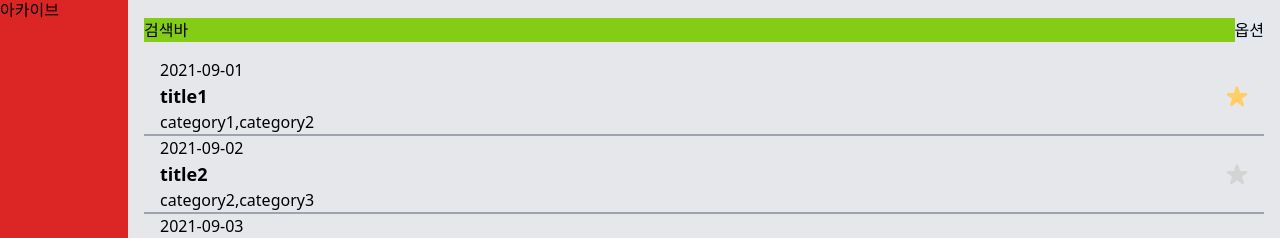
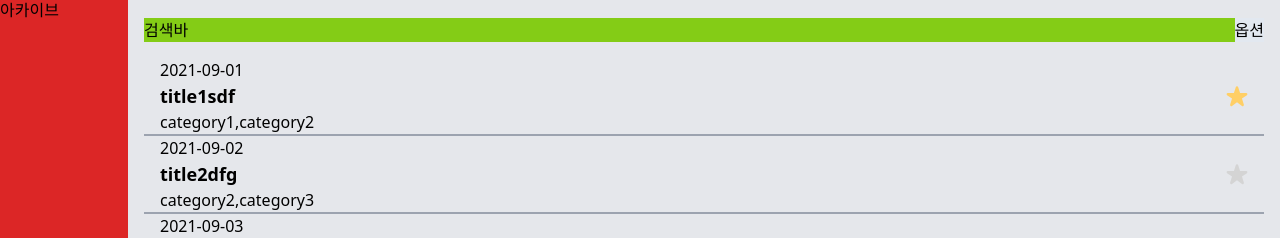
Before and after one commit to Daeun-100/mistake-log, a React (Vite) app: page / in a window 1280 px wide. Shown: the part 132-370 px from the top of the page. Built offline with nearby package versions, Linux system fonts and the light colour scheme.

Commit message:
feat(atom) : atom 파일 생성 및 로그 리스트 전역상태로 변경

```diff
--- /dev/null
+++ b/src/atom.ts
@@ -0,0 +1,43 @@
+import { atom } from 'jotai';
+import { FormFields } from './types';
+
+const mockDatalist: FormFields[] = [
+  {
+    timestamp: '2021-09-01',
+    title: 'title1sdf',
+    category: ['category1', 'category2'],
+    favorite: true,
+    description: 'description1lsdkfjlsdkfjlsdkfjalsdkfjalsdfkjaldfkjaldkfjl',
+    solution: 'solution1sdf.kjsdlfkjsdlfkjsldfkja',
+    insights: 'insights1dfglkjfdlgkdjfgl',
+    severity: 1,
+    frequency: 1,
+    status: 'active',
+  },
+  {
+    timestamp: '2021-09-02',
+    title: 'title2dfg',
+    category: ['category2', 'category3'],
+    favorite: false,
+    description: 'description2',
+    solution: 'solution2',
+    insights: 'insights2',
+    severity: 2,
+    frequency: 2,
+    status: 'active',
+  },
+  {
+    timestamp: '2021-09-03',
+    title: 'title3',
+    category: ['category3', 'category4'],
+    favorite: true,
+    description: 'description3',
+    solution: 'solution3',
+    insights: 'insights3',
+    severity: 3,
+    frequency: 3,
+    status: 'active',
+  },
+];
+
+export const logListAtom = atom<FormFields[]>(mockDatalist);
--- a/src/pages/ActiveListPage.tsx
+++ b/src/pages/ActiveListPage.tsx
@@ -1,45 +1,9 @@
-import { FormFields } from '../types';
 import LogItem from '../components/LogItem';
-const mockDatalist: FormFields[] = [
-  {
-    timestamp: '2021-09-01',
-    title: 'title1',
-    category: ['category1', 'category2'],
-    favorite: true,
-    description: 'description1lsdkfjlsdkfjlsdkfjalsdkfjalsdfkjaldfkjaldkfjl',
-    solution: 'solution1sdf.kjsdlfkjsdlfkjsldfkja',
-    insights: 'insights1dfglkjfdlgkdjfgl',
-    severity: 1,
-    frequency: 1,
-    status: 'active',
-  },
-  {
-    timestamp: '2021-09-02',
-    title: 'title2',
-    category: ['category2', 'category3'],
-    favorite: false,
-    description: 'description2',
-    solution: 'solution2',
-    insights: 'insights2',
-    severity: 2,
-    frequency: 2,
-    status: 'active',
-  },
-  {
-    timestamp: '2021-09-03',
-    title: 'title3',
-    category: ['category3', 'category4'],
-    favorite: true,
-    description: 'description3',
-    solution: 'solution3',
-    insights: 'insights3',
-    severity: 3,
-    frequency: 3,
-    status: 'active',
-  },
-];
+import { useAtom } from 'jotai';
+import { logListAtom } from '../atom';
 
 const ActiveListPage = () => {
+  const [logList, setLogList] = useAtom(logListAtom);
   return (
     <div className="flex flex-col items-center gap-4 p-4 pt-6 w-full">
       <div className="w-80 border-2 bg-slate-300">로그 추가</div>
@@ -49,7 +13,7 @@ const ActiveListPage = () => {
         <div className="bg-slate-200">옵션</div>
       </div>
       <div className="w-full h-full">
-        {mockDatalist.map((data, index) => (
+        {logList.map((data, index) => (
           <LogItem key={index} {...data} />
         ))}
       </div>
```
